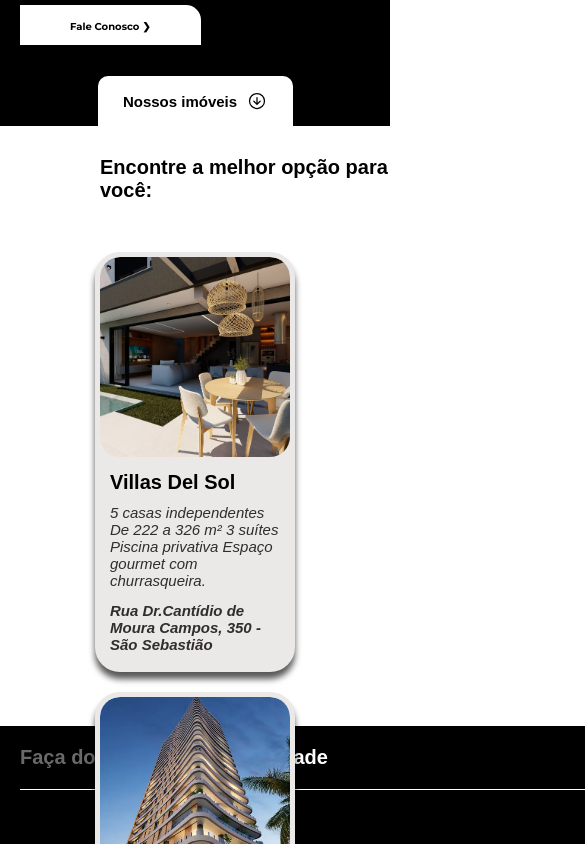
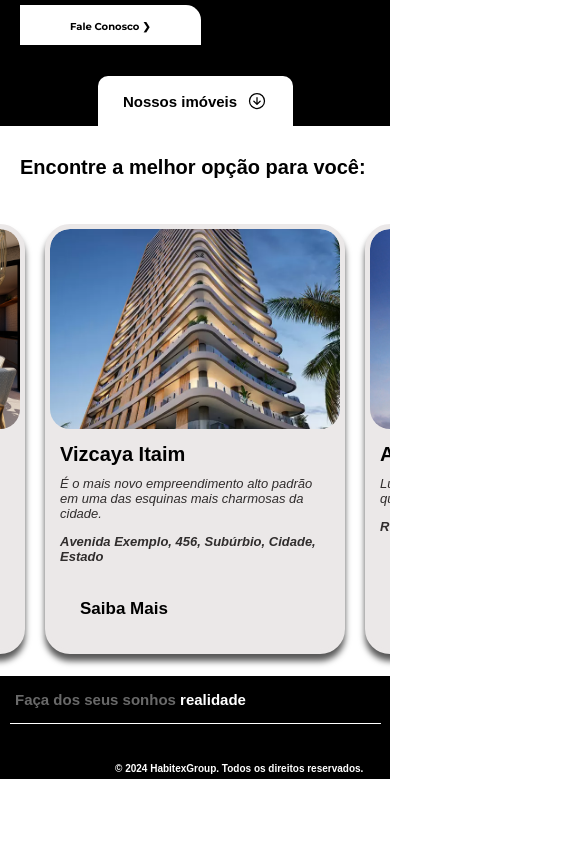
Before and after one commit to PedroHBSousa/habitex-front-end, a React (Create React App) app: page / in a window 390 px wide. Shown: the part 800-1644 px from the top of the page, 585 px wide, since content can reach past the window. After the commit the page ends 1579 px from the top, so only its background shows below. Built offline with nearby package versions, Linux system fonts and the light colour scheme.

Commit message:
update.07/06/2024
Finalizando a responsividade do site

```diff
--- a/src/global/components/Footer/index.jsx
+++ b/src/global/components/Footer/index.jsx
@@ -13,11 +13,6 @@ function Footer() {
         <h6>&copy; 2024 HabitexGroup. Todos os direitos reservados.</h6>
         </div>
       </section >
-
-
-
-
-
     </div >
   );
 }
--- a/src/global/components/Footer/styles.css
+++ b/src/global/components/Footer/styles.css
@@ -83,5 +83,45 @@
     width: 720px;
 }
 
+}
 
+@media screen and (max-width: 480px) {
+    .footer {
+        width: auto;
+        height: auto;
+    }
+
+    .main-text {
+        margin: 0;
+        padding: 0;
+    }
+
+    .main-text h1 {
+        font-size:15px;
+        padding: 0;
+        margin: 15px 0 15px 15px;
+    }
+
+    .main-text span {
+        font-size: 15px;
+        padding-top: 5px;
+    }
+
+    .main-text h6 {
+
+        font-size: 10px;
+        padding: 40px 0 5px 115px;
+        color: #fff;
+        justify-content: center;
+    }
+
+    .linha-separadora {
+    margin-left: 10px;
+    margin-right: 10px;
+    border: none; /* Remove a borda padrão */
+    height: 0.5px; /* Altura da linha */
+    background-color: #ffffff; /* Cor da linha */
+    width: 95%;
+    position: absolute;
+    }
 }
--- a/src/pages/Home/styles.css
+++ b/src/pages/Home/styles.css
@@ -316,4 +316,14 @@ cursor: pointer;
   width: 30px;
 }
 
+.scroll-to-top {
+  height: 30px;
+  width: 30px;
 }
+
+.scroll-to-top svg {
+  height: 20px;
+  width: 20px;
+}
+
+}
--- a/src/pages/ImoveisELotes/imovelcard.css
+++ b/src/pages/ImoveisELotes/imovelcard.css
@@ -111,3 +111,57 @@
     font-size: 15px;
   }
 }
+
+@media screen and (max-width: 480px) {
+body {
+  max-width: 100%;
+}
+
+  .lotes {
+    width: 100%;
+    height: 550px;
+    padding: 0;
+  }
+
+  .lotes h2 {
+    font-size: 20px;
+    padding: 30px 0 0 20px;
+  }
+
+  .property-list {
+    display: flex;
+    width: 100%;
+    height: 500px;
+    gap: 20px;
+    overflow-x: auto;
+    margin-top: 45px;
+    flex-wrap: nowrap;
+  }
+
+  .property-card.slim {
+    display: block;
+    min-width: 300px;
+    height: 430px;
+  }
+
+  .property-card.slim h2 {
+    padding: 10px 0 10px 10px;
+  }
+
+  .property-image {
+    width: 100%;
+    height: 200px;
+  }
+
+  .property-list {
+    padding: 0 0 0 0;
+  }
+
+  .property-card.slim p {
+    font-size: 13px;
+  }
+
+  .property-card.slim button {
+    margin: 20px 0 0 0;
+  }
+}
```
